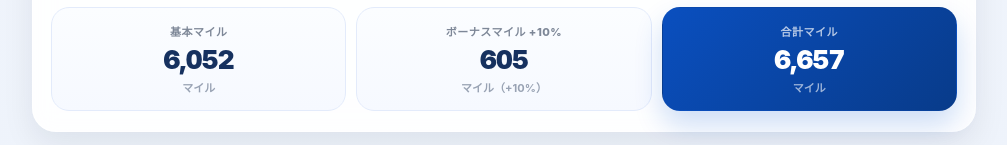
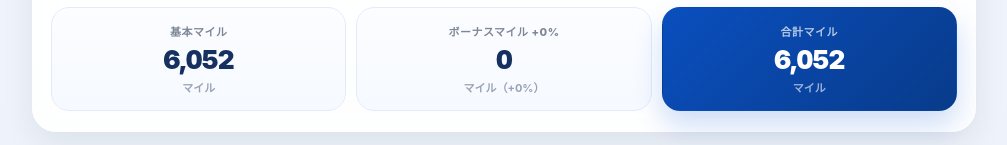
Before and after one commit to dmasuda-propro/ana, a plain HTML site: page index.html in a window 1280 px wide. Shown: the part 1869-2014 px from the top of the page, without its empty margins (136-1143 px from the left). Drawn offline with Linux system fonts and the light colour scheme.

Commit message:
no message

```diff
--- a/index.html
+++ b/index.html
@@ -797,7 +797,7 @@ const STATUS_OPTIONS = [
 ];
 
 const CARD_OPTIONS = [
-  { id: 'amc_partner', label: 'ANAマイレージクラブカード（提携カード含む）', bonus: 10 },
+  { id: 'amc_partner', label: 'ANAマイレージクラブカード（提携カード含む）', bonus: 0 },
   { id: 'ana_general', label: 'ANAカード 一般', bonus: 10 },
   { id: 'ana_student', label: 'ANAカード 学生用', bonus: 10 },
   { id: 'ana_wide', label: 'ANAカード ワイド', bonus: 25 },
```
